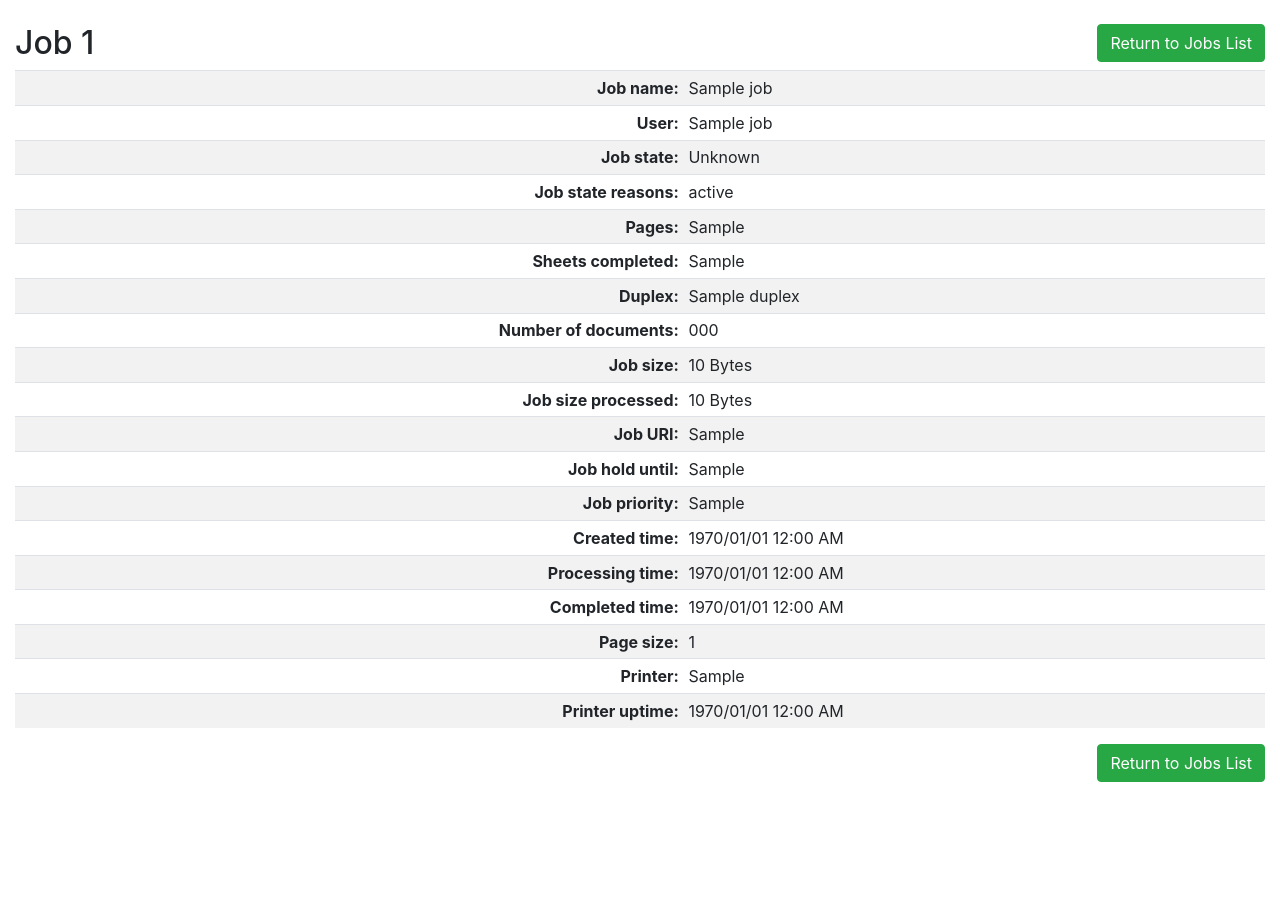
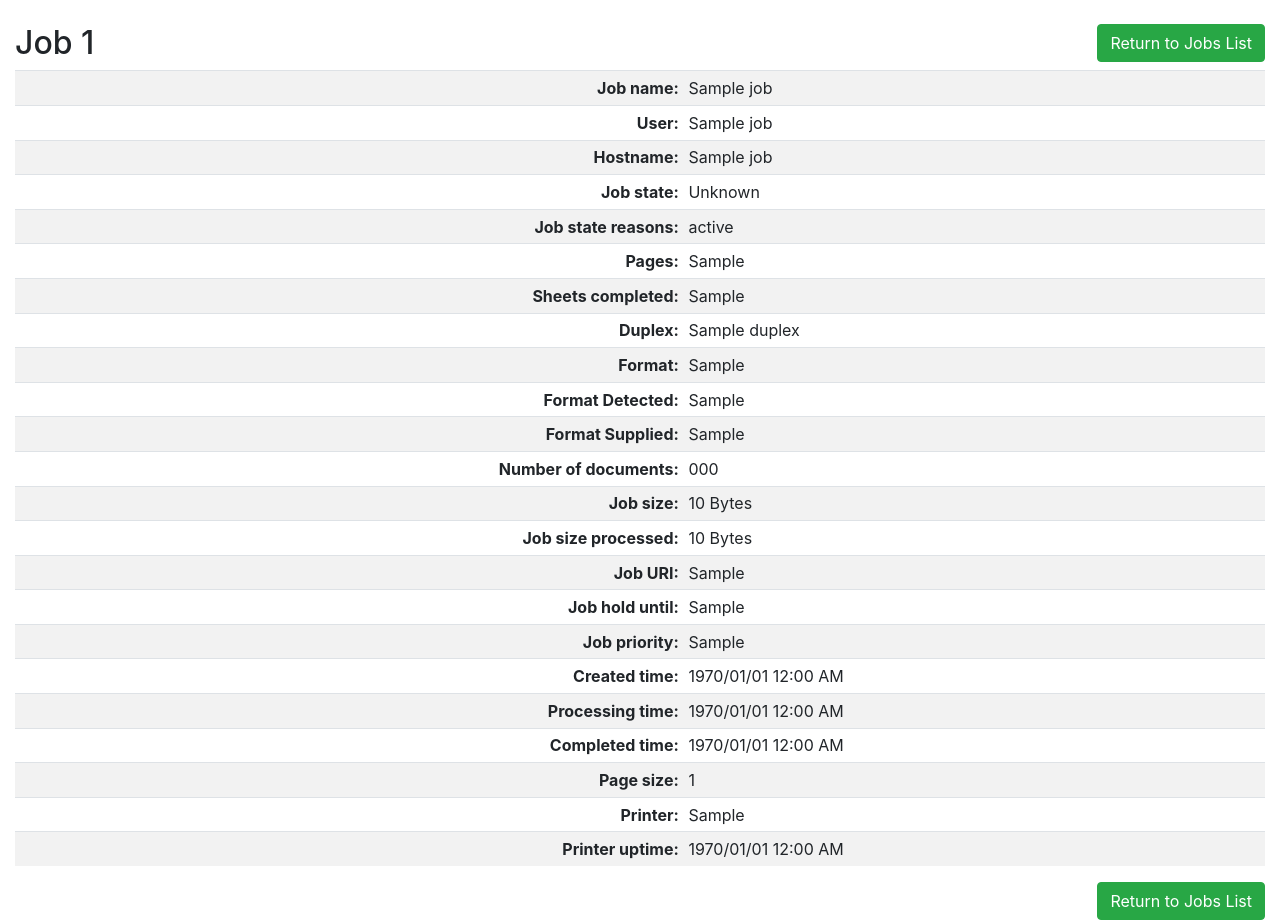
Before and after one commit to bwicksall/WebPrintRelease, a Flask app: template templates/job.html in a window 1280 px wide. Shown: the part 56-976 px from the top of the page. Before the commit the page ends 838 px from the top, so only its background shows below. Run offline with Flask 2, Linux system fonts and the light colour scheme; the template is opened without the code that fills it: most values are stand-ins (such as "Sample title", 1, 10 or a date in 2020); parts of the project's set-up code (start-up, migrations or seed data) failed here and were passed over; some libraries are stand-ins or nearby versions.

Commit message:
Add additional job information

```diff
--- a/data.py
+++ b/data.py
@@ -106,6 +106,7 @@ def getPrintJob( job_id ):
         r = ["job-id",
              "job-name",
              "job-originating-user-name",
+             "job-originating-host-name",
              "job-state",
              "job-state-reasons",
              "page-count",
@@ -122,7 +123,10 @@ def getPrintJob( job_id ):
              "time-at-completed",
              "PageSize",
              "job-printer-uri",
-             "job-printer-up-time"
+             "job-printer-up-time",
+             "document-format",
+             "document-format-detected",
+             "document-format-supplied"
             ]
 
         # Get a job
--- a/templates/job.html
+++ b/templates/job.html
@@ -6,11 +6,15 @@
    <table class="table table-striped table-sm">
     <tr><td class="text-right"><strong>Job name:</strong></td><td>{{ job.get('job-name', 'Unknown') }}</td></tr>
     <tr><td class="text-right"><strong>User:</strong></td><td>{{ job.get('job-originating-user-name', 'Unknown') }}</td></tr>
+    <tr><td class="text-right"><strong>Hostname:</strong></td><td>{{ job.get('job-originating-host-name', 'Unknown') }}</td></tr>
     <tr><td class="text-right"><strong>Job state:</strong></td><td>{{ job.get('job-state', 0) | jobstate }}</td></tr>
     <tr><td class="text-right"><strong>Job state reasons:</strong></td><td>{{ job.get('job-state-reasons', '') }}</td></tr>
     <tr><td class="text-right"><strong>Pages:</strong></td><td>{{ job.get('page-count', 0) }}</td></tr>
     <tr><td class="text-right"><strong>Sheets completed:</strong></td><td>{{ job.get('job-media-sheets-completed', 0) }}</td></tr>
     <tr><td class="text-right"><strong>Duplex:</strong></td><td>{{ job.get('Duplex', 'Unknown') }}</td></tr>
+    <tr><td class="text-right"><strong>Format:</strong></td><td>{{ job.get('document-format', 'Unknown') }}</td></tr>
+    <tr><td class="text-right"><strong>Format Detected:</strong></td><td>{{ job.get('document-format-detected', 'Unknown') }}</td></tr>
+    <tr><td class="text-right"><strong>Format Supplied:</strong></td><td>{{ job.get('document-format-supplied', 'Unknown') }}</td></tr>
     <tr><td class="text-right"><strong>Number of documents:</strong></td><td>{{ job.get('number-of-documents', 0) }}</td></tr>
     <tr><td class="text-right"><strong>Job size:</strong></td><td>{{ (job.get('job-k-octets', 0)*1024) | filesizeformat }}</td></tr>
     <tr><td class="text-right"><strong>Job size processed:</strong></td><td>{{ (job.get('job-k-octets-processed',0)*1024) | filesizeformat }}</td></tr>
```
